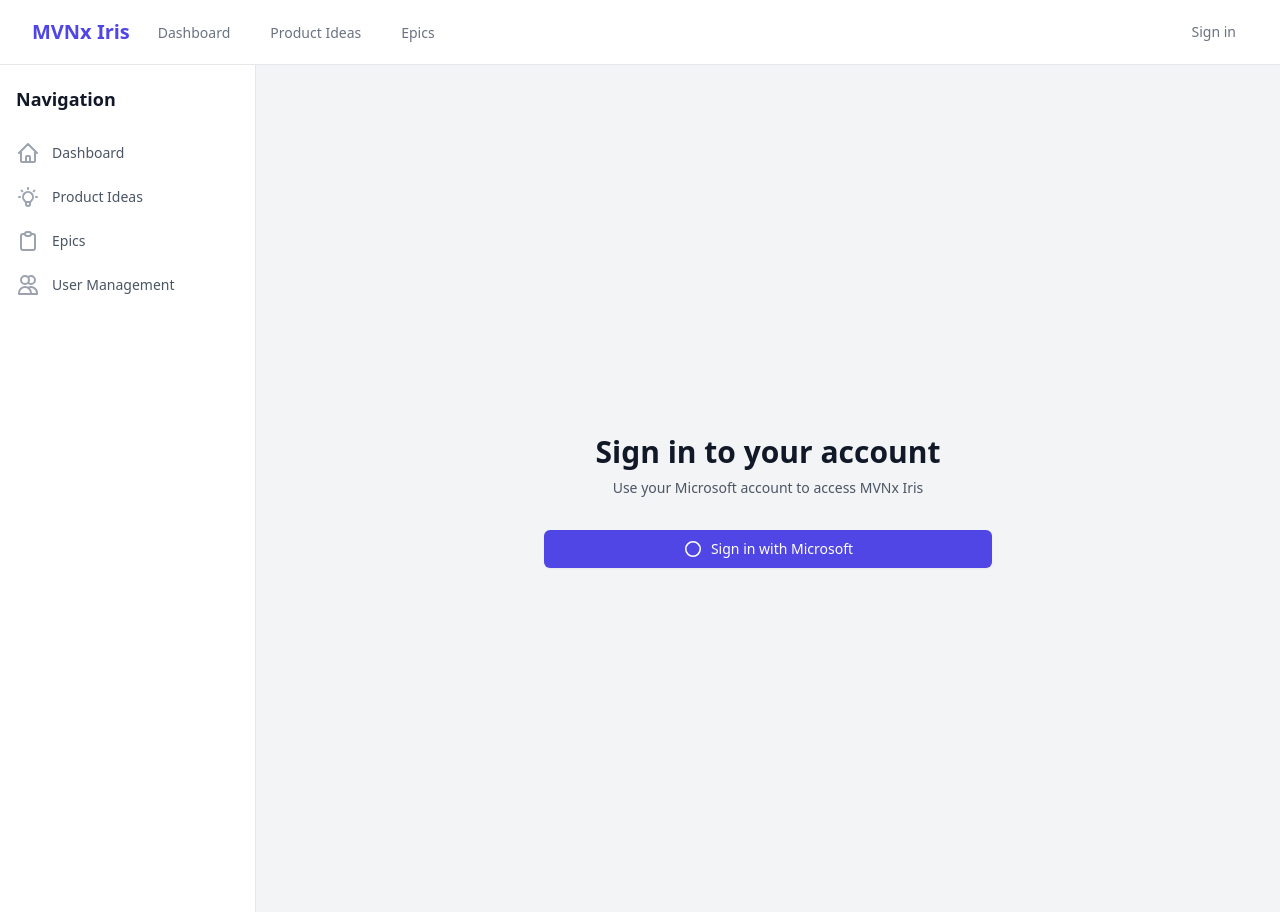
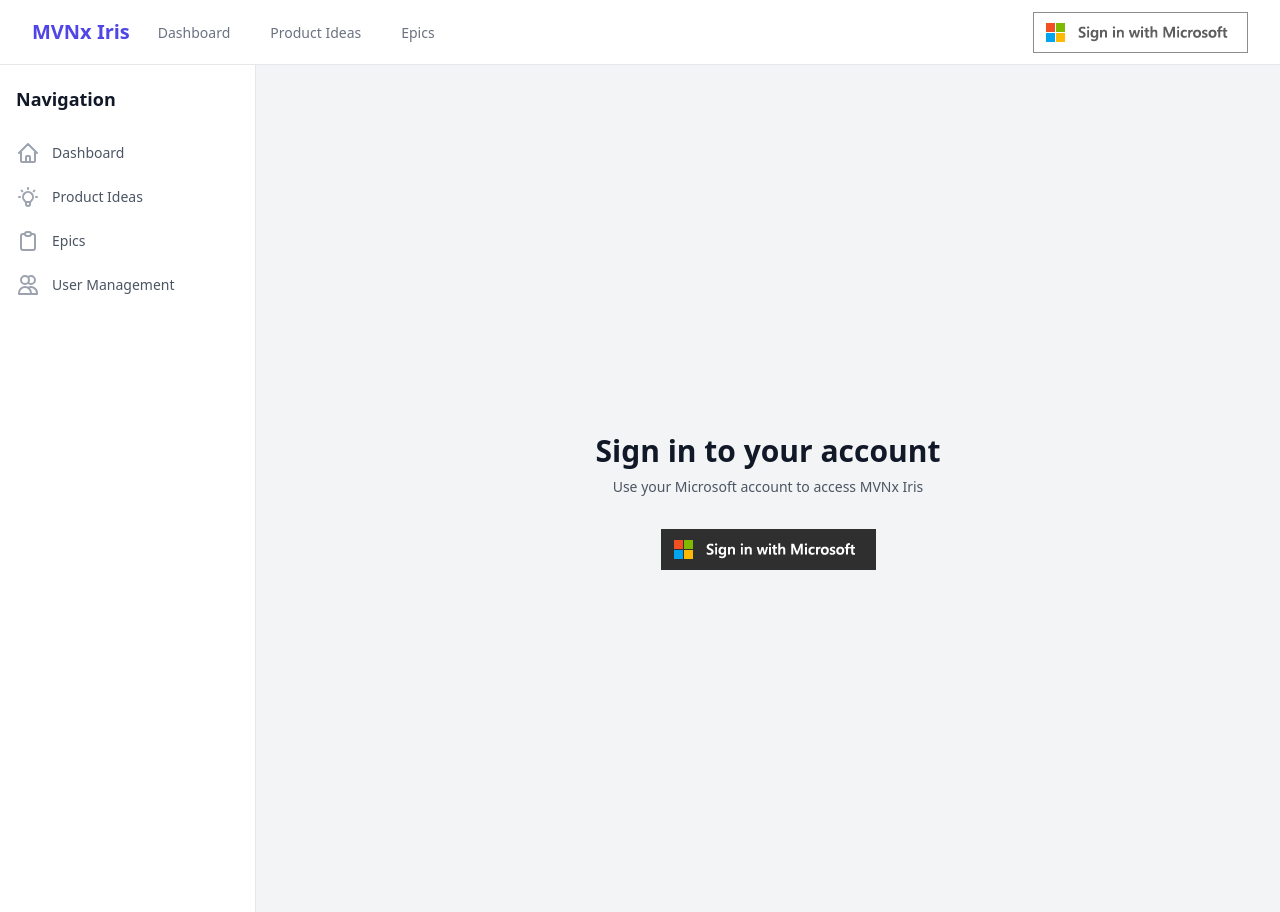
Before and after one commit to edkuse/mvnx-iris, a Flask app: template iris/modules/auth/templates/auth/login.html in a window 1280 px wide. Shown: the top 912 px of the page. Run offline with Flask 3, Linux system fonts and the light colour scheme; the template is opened without the code that fills it: most values are stand-ins (such as "Sample title", 1, 10 or a date in 2020); parts of the project's set-up code (start-up, migrations or seed data) failed here and were passed over.

Commit message:
Added ms login images

```diff
--- a/iris/modules/auth/templates/auth/login.html
+++ b/iris/modules/auth/templates/auth/login.html
@@ -15,11 +15,8 @@
         </div>
         <div class="mt-8 space-y-6">
             <div>
-                <a href="{{ auth_url }}" class="w-full flex justify-center py-2 px-4 border border-transparent rounded-md shadow-sm text-sm font-medium text-white bg-indigo-600 hover:bg-indigo-700 focus:outline-none focus:ring-2 focus:ring-offset-2 focus:ring-indigo-500">
-                    <svg class="w-5 h-5 mr-2" fill="currentColor" viewBox="0 0 20 20">
-                        <path d="M10 2a8 8 0 100 16 8 8 0 000-16zm0 14.5a6.5 6.5 0 110-13 6.5 6.5 0 010 13z"></path>
-                    </svg>
-                    Sign in with Microsoft
+                <a href="{{ auth_url }}" class="w-full flex justify-center">
+                    <img src="{{url_for('static',filename='images/ms-symbollockup_signin_dark.png')}}" alt="Sign in with Microsoft">
                 </a>
             </div>
         </div>
--- a/iris/templates/components/navbar.html
+++ b/iris/templates/components/navbar.html
@@ -37,7 +37,9 @@
                     </div>
                 </div>
                 {% else %}
-                <a href="{{ url_for('auth.login') }}" class="text-gray-500 hover:text-gray-700 px-3 py-2 rounded-md text-sm font-medium">Sign in</a>
+                <a href="{{ url_for('auth.login') }}" class="">
+                    <img src="{{url_for('static',filename='images/ms-symbollockup_signin_light.png')}}" alt="Sign in with Microsoft">
+                </a>
                 {% endif %}
             </div>
             <div class="-mr-2 flex items-center sm:hidden">
```
Also changed, not shown: iris/static/images/ms-symbollockup_signin_dark.png (added), iris/static/images/ms-symbollockup_signin_light.png (added).
